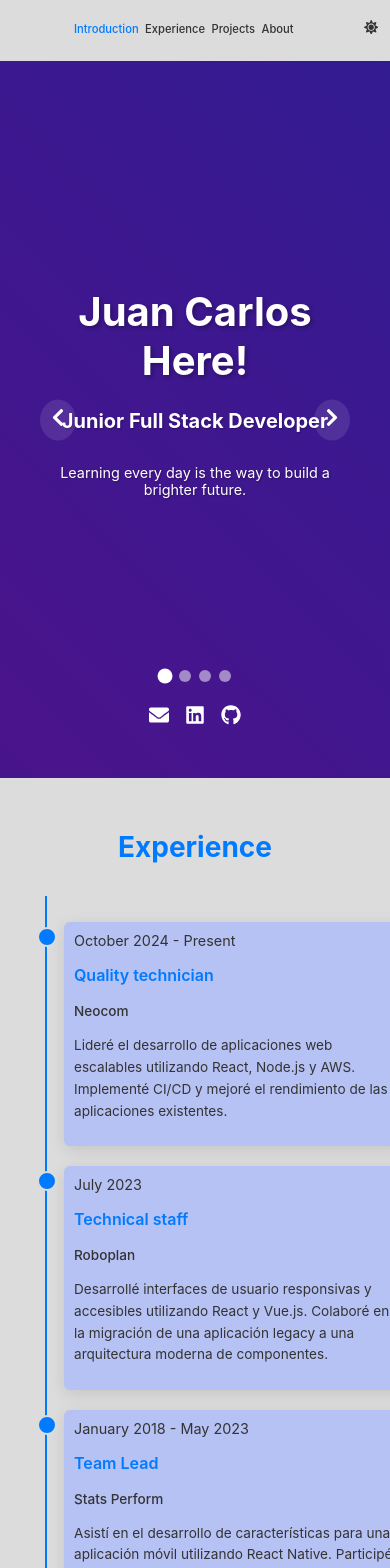
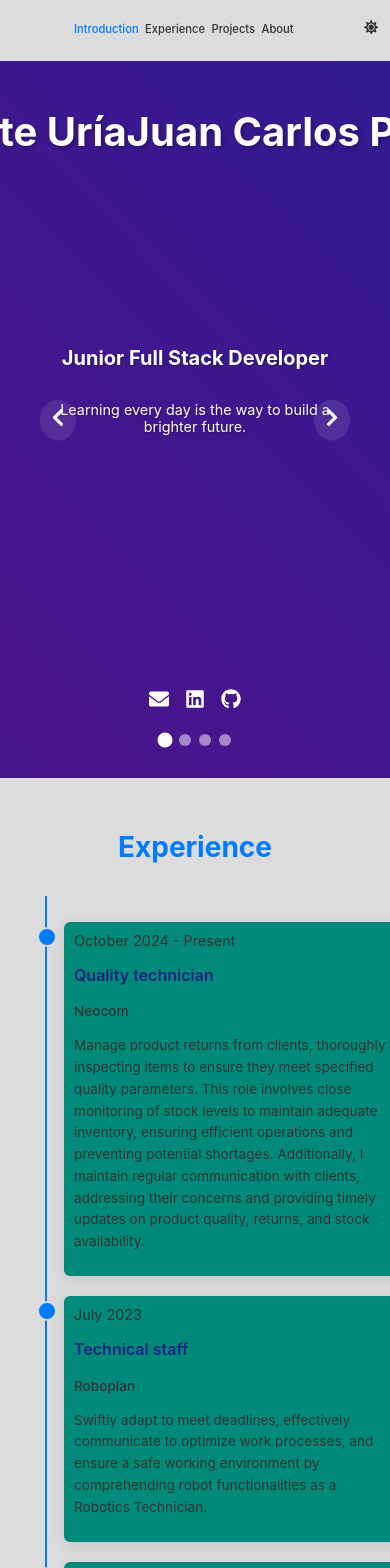
Before and after one commit to Chispa8/Porfolio, a React (Create React App) app: page / in a window 390 px wide. Shown: the top 1568 px of the page. Built offline with nearby package versions, Linux system fonts and the light colour scheme.

Commit message:
About, Experience, Introduction and Porject user experience and styles improved

```diff
--- a/public/index.html
+++ b/public/index.html
@@ -9,6 +9,11 @@
       name="description"
       content="Web site created using create-react-app"
     />
+    <link
+      href="https://fonts.googleapis.com/css2?family=Poppins:wght@300;400;500;600;700&display=swap"
+      rel="stylesheet"
+    />
+
     <link rel="apple-touch-icon" href="%PUBLIC_URL%/logo192.png" />
     <!--
       manifest.json provides metadata used when your web app is installed on a
--- a/src/components/About/About.js
+++ b/src/components/About/About.js
@@ -4,31 +4,49 @@ import { useInView } from "react-intersection-observer"
 import { FaEnvelope, FaGithub, FaLinkedin } from "react-icons/fa"
 import {
   SiJavascript,
+  /* SiJava,
+  SiJunit,
+  SiAgile,
+  SiAmazonaws, */
+  SiPython,
+  SiMysql,
+  SiSqlite,
+  SiHtml5,
+  SiTailwindcss,
   SiReact,
-  SiNodedotjs,
-  SiMongodb,
-  SiHtml5,
-  SiCss3,
-  SiTypescript,
-  SiNextdotjs,
-  SiGraphql,
+  SiFirebase,
+  SiGit,
+  SiSpring,
+  SiApachemaven,
+  SiJira,
+  SiJquery,
   SiDocker,
-  SiGit,
+  SiPostman,
+  SiHibernate,
+  SiPowerbi,
 } from "react-icons/si"
 import styles from "./About.module.css"
 
 const skills = [
   { name: "JavaScript", icon: SiJavascript },
+  /* { name: "Java", icon: SiJava }, */
+  { name: "Python", icon: SiPython },
+  { name: "SQL", icon: SiSqlite },
+  { name: "HTML", icon: SiHtml5 },
+  { name: "Tailwind CSS", icon: SiTailwindcss },
+  /* { name: "AWS", icon: SiAmazonaws }, */
   { name: "React", icon: SiReact },
-  { name: "Node.js", icon: SiNodedotjs },
-  { name: "MongoDB", icon: SiMongodb },
-  { name: "HTML5", icon: SiHtml5 },
-  { name: "CSS3", icon: SiCss3 },
-  { name: "TypeScript", icon: SiTypescript },
-  { name: "Next.js", icon: SiNextdotjs },
-  { name: "GraphQL", icon: SiGraphql },
+  { name: "Firebase", icon: SiFirebase },
+  { name: "Git", icon: SiGit },
+  { name: "Spring", icon: SiSpring },
+  { name: "Maven", icon: SiApachemaven },
+  { name: "Jira", icon: SiJira },
+  { name: "JQuery", icon: SiJquery },
   { name: "Docker", icon: SiDocker },
-  { name: "Git", icon: SiGit },
+  { name: "Postman", icon: SiPostman },
+  { name: "Hibernate", icon: SiHibernate },
+  { name: "Power BI", icon: SiPowerbi },
+  { name: "MySQL", icon: SiMysql },
 ]
 
 function About() {
--- a/src/components/About/About.module.css
+++ b/src/components/About/About.module.css
@@ -127,7 +127,7 @@
 }
 
 .contactButton:hover {
-  background-color: var(--primary-color-dark);
+  background-color: #54ab63;
   transform: translateY(-3px);
 }
 
@@ -143,7 +143,7 @@
 }
 
 .socialLinks a:hover {
-  color: var(--primary-color);
+  color: #54ab63;
   transform: translateY(-3px);
 }
 
--- a/src/components/Experience/Experience.js
+++ b/src/components/Experience/Experience.js
@@ -7,28 +7,28 @@ const experiences = [
     title: "Quality technician",
     company: "Neocom",
     description:
-      "Lideré el desarrollo de aplicaciones web escalables utilizando React, Node.js y AWS. Implementé CI/CD y mejoré el rendimiento de las aplicaciones existentes.",
+      "Manage product returns from clients, thoroughly inspecting items to ensure they meet specified quality parameters. This role involves close monitoring of stock levels to maintain adequate inventory, ensuring efficient operations and preventing potential shortages. Additionally, I maintain regular communication with clients, addressing their concerns and providing timely updates on product quality, returns, and stock availability.",
   },
   {
     date: "July 2023",
     title: "Technical staff",
     company: "Roboplan",
     description:
-      "Desarrollé interfaces de usuario responsivas y accesibles utilizando React y Vue.js. Colaboré en la migración de una aplicación legacy a una arquitectura moderna de componentes.",
+      "Swiftly adapt to meet deadlines, effectively communicate to optimize work processes, and ensure a safe working environment by comprehending robot functionalities as a Robotics Technician.",
   },
   {
     date: "January 2018 - May 2023",
     title: "Team Lead",
     company: "Stats Perform",
     description:
-      "Asistí en el desarrollo de características para una aplicación móvil utilizando React Native. Participé en code reviews y sesiones de pair programming.",
+      "In high-pressure environments with tight deadlines, I have effectively led direct reports, elevating team performance and initiating improvement strategies.\n Working alongside experienced peers and serving demanding clients, extensive research and coordination have been essential to meeting rigorous expectations. By guiding teams through challenging situations and sharing tools to enhance efficiency, I fostered growth and ensured consistent delivery excellence. Balancing multiple responsibilities, I managed team KPIs and developed strategic approaches to optimize overall performance and maintain client satisfaction.",
   },
   {
     date: "September 2014 - December 2017",
     title: "Data Analyst",
     company: "Stats Perform",
     description:
-      "Asistí en el desarrollo de características para una aplicación móvil utilizando React Native. Participé en code reviews y sesiones de pair programming.",
+      "Excel in meeting strict deadlines, adapting quickly to changes, and continuously expanding my skill set to improve tools and processes. Proactive in suggesting enhancements, bringing strong analytical skills and meticulous attention to detail. Working efficiently in fast-paced environments, focus on delivering actionable insights from complex datasets, consistently enabling informed decision-making under tight timeframes. My ability to quickly adapt to evolving requirements has been key to driving improvements and maintaining high standards in data analysis.",
   },
 ]
 
--- a/src/components/Experience/Experience.module.css
+++ b/src/components/Experience/Experience.module.css
@@ -57,7 +57,7 @@
 
 .timelineContent {
   padding: 15px;
-  background-color: #b6c1f4;
+  background-color: #018a7a;
   position: relative;
   border-radius: 6px;
   box-shadow: 0 4px 16px rgba(0, 0, 0, 0.1);
@@ -74,7 +74,7 @@
   font-size: 1.2rem;
   font-weight: 600;
   margin-bottom: 0.25rem;
-  color: var(--primary-color);
+  color: #1a237e;
 }
 
 .company {
--- a/src/components/Introduction/Introduction.js
+++ b/src/components/Introduction/Introduction.js
@@ -11,26 +11,22 @@ import styles from "./Introduction.module.css"
 const slides = [
   {
     gradientClass: styles.bgGradient1,
-    title: "Juan Carlos Here!",
     subtitle: "Junior Full Stack Developer",
     description: "Learning every day is the way to build a brighter future.",
   },
   {
     gradientClass: styles.bgGradient2,
-    title: "Create",
     subtitle: "Turning ideas into reality",
     description: "Passionate about developing elegant and efficient solutions.",
   },
   {
     gradientClass: styles.bgGradient3,
-    title: "Inspire",
     subtitle: "Building a brighter future",
     description:
       "Committed to continuous learning and growth in the tech world.",
   },
   {
     gradientClass: styles.bgGradient4,
-    title: "Evolve",
     subtitle: "Let's collaborate",
     description: "Let's create our next mind-blowing experience together!",
   },
@@ -75,15 +71,19 @@ function Introduction() {
             } ${slide.gradientClass}`}
           >
             <div className={styles.content}>
-              <h1
-                style={{
-                  transform: `translate(${mousePosition.x * 20}px, ${
-                    mousePosition.y * 20
-                  }px)`,
-                }}
-              >
-                {slide.title}
-              </h1>
+              <div className={styles.slidingNameContainer}>
+                <div className={styles.slidingNameWrapper}>
+                  <span className={styles.slidingName}>
+                    Juan Carlos Poblete Uría
+                  </span>
+                  <span className={styles.slidingName}>
+                    Juan Carlos Poblete Uría
+                  </span>
+                  <span className={styles.slidingName}>
+                    Juan Carlos Poblete Uría
+                  </span>
+                </div>
+              </div>
               <h2
                 style={{
                   transform: `translate(${mousePosition.x * 15}px, ${
@@ -145,7 +145,6 @@ function Introduction() {
           <FaGithub />
         </a>
       </div>
-      <div className={styles.gradientOverlay}></div>
     </section>
   )
 }
--- a/src/components/Introduction/Introduction.module.css
+++ b/src/components/Introduction/Introduction.module.css
@@ -47,16 +47,46 @@
   justify-content: center;
   align-items: center;
   height: 100%;
-  padding-bottom: 60px; /* Add space for social icons */
+  padding-bottom: 60px;
 }
 
-.content h1 {
-  font-size: 4rem;
+.slidingNameContainer {
+  position: absolute;
+  top: 5%;
+  width: 100%;
+  height: 120px;
+  overflow: hidden;
+  margin-bottom: 1rem;
+}
+
+.slidingNameWrapper {
+  position: absolute;
+  display: flex;
+  width: 300%;
+  height: 100%;
+  animation: slideText 15s linear infinite;
+}
+
+.slidingName {
+  width: 100%;
+  height: 100%;
+  font-size: 5rem;
   font-weight: bold;
   color: white;
-  margin-bottom: 0.5rem;
   text-shadow: 2px 2px 4px rgba(0, 0, 0, 0.3);
-  transition: transform 0.1s ease-out;
+  display: flex;
+  align-items: center;
+  justify-content: center;
+  white-space: nowrap;
+}
+
+@keyframes slideText {
+  0% {
+    transform: translateX(0);
+  }
+  100% {
+    transform: translateX(-66.666%);
+  }
 }
 
 .content h2 {
@@ -149,6 +179,30 @@
   transform: translateY(-3px);
 }
 
+.bgGradient1 {
+  background: linear-gradient(45deg, #1a237e, #4a148c, #311b92, #6a1b9a);
+  background-size: 300% 300%;
+  animation: gradient1 10s ease infinite;
+}
+
+.bgGradient2 {
+  background: linear-gradient(-45deg, #004d40, #00695c, #00796b, #00897b);
+  background-size: 300% 300%;
+  animation: gradient2 10s ease infinite;
+}
+
+.bgGradient3 {
+  background: linear-gradient(135deg, #bf360c, #d84315, #e64a19, #f4511e);
+  background-size: 300% 300%;
+  animation: gradient3 10s ease infinite;
+}
+
+.bgGradient4 {
+  background: linear-gradient(-135deg, #1a237e, #283593, #303f9f, #3949ab);
+  background-size: 300% 300%;
+  animation: gradient4 10s ease infinite;
+}
+
 @keyframes gradient1 {
   0% {
     background-position: 0% 50%;
@@ -197,38 +251,13 @@
   }
 }
 
-.bgGradient1 {
-  background: linear-gradient(45deg, #1a237e, #4a148c, #311b92, #6a1b9a);
-  background-size: 300% 300%;
-  animation: gradient1 10s ease infinite;
-}
-
-.bgGradient2 {
-  background: linear-gradient(-45deg, #004d40, #00695c, #00796b, #00897b);
-  background-size: 300% 300%;
-  animation: gradient2 10s ease infinite;
-}
-
-.bgGradient3 {
-  background: linear-gradient(135deg, #bf360c, #d84315, #e64a19, #f4511e);
-  background-size: 300% 300%;
-  animation: gradient3 10s ease infinite;
-}
-
-.bgGradient4 {
-  background: linear-gradient(-135deg, #1a237e, #283593, #303f9f, #3949ab);
-  background-size: 300% 300%;
-  animation: gradient4 10s ease infinite;
-}
-
 @media (max-width: 768px) {
-  .content {
-    font-size: 3rem;
-    padding-bottom: 80px; /* Increase padding for smaller screens */
+  .slidingName {
+    font-size: 3.5rem;
   }
 
-  .content h1 {
-    font-size: 3rem;
+  .slidingNameContainer {
+    height: 90px;
   }
 
   .content h2 {
@@ -243,19 +272,15 @@
     font-size: 1.5rem;
     padding: 0.75rem;
   }
-
-  .socialLinks {
-    bottom: 3rem;
-  }
-
-  .indicators {
-    bottom: 6rem;
-  }
 }
 
 @media (max-width: 480px) {
-  .content h1 {
+  .slidingName {
     font-size: 2.5rem;
+  }
+
+  .slidingNameContainer {
+    height: 70px;
   }
 
   .content h2 {
--- a/src/components/Projects/Projects.js
+++ b/src/components/Projects/Projects.js
@@ -3,12 +3,28 @@ import { motion, AnimatePresence } from "framer-motion"
 import { FaGithub, FaExternalLinkAlt, FaQuestionCircle } from "react-icons/fa"
 import {
   SiJavascript,
+  SiHtml5,
   SiReact,
-  SiNodedotjs,
-  SiMongodb,
-  SiTypescript,
-  SiHtml5,
+  SiFirebase,
   SiCss3,
+  SiVercel,
+  /* SiJava,
+  SiJunit,
+  SiAgile,
+  SiAmazonaws,
+  SiPython,
+  SiMysql,
+  SiSqlite,
+  SiTailwindcss,
+  SiGit,
+  SiSpring,
+  SiApachemaven,
+  SiJira,
+  SiJquery,
+  SiDocker,
+  SiPostman,
+  SiHibernate,
+  SiPowerbi, */
 } from "react-icons/si"
 import styles from "./Projects.module.css"
 
@@ -22,7 +38,7 @@ const projects = [
     github: "https://github.com/Chispa8/Shelter-project",
     summary:
       "A comprehensive platform facilitating animal adoption from shelters. Built with React for a responsive frontend, Node.js for robust backend operations, and Firebase for real-time database management. Features include animal profiles, adoption request system, and shelter management tools.",
-    stack: [SiReact, SiNodedotjs, SiMongodb, SiJavascript],
+    stack: [SiReact, SiFirebase, SiVercel, SiJavascript, SiHtml5, SiCss3],
   },
   {
     id: 2,
@@ -33,7 +49,7 @@ const projects = [
     github: "https://github.com/Chispa8/Realm-Game",
     summary:
       "Aplicación de gestión de tareas avanzada con funciones de colaboración en tiempo real. Incluye autenticación de usuarios, recordatorios personalizables, etiquetas para organización, y sincronización en múltiples dispositivos. Utiliza React para la interfaz de usuario, Node.js para la lógica del servidor, MongoDB para almacenamiento persistente, y TypeScript para un código más robusto y mantenible.",
-    stack: [SiReact, SiNodedotjs, SiMongodb, SiTypescript],
+    stack: [SiReact, SiJavascript, SiVercel, SiHtml5, SiCss3],
   },
   {
     id: 3,
@@ -44,7 +60,7 @@ const projects = [
     github: "https://github.com/yourusername/weather-dashboard",
     summary:
       "Dashboard de clima interactivo y completo. Ofrece visualizaciones de datos avanzadas para temperaturas, precipitaciones, y patrones climáticos. Incluye pronósticos a largo plazo, alertas meteorológicas personalizables, y mapas interactivos. Desarrollado con React para una interfaz de usuario dinámica y JavaScript para la lógica de la aplicación, integrando APIs de clima en tiempo real para datos precisos y actualizados.",
-    stack: [SiReact, SiJavascript],
+    stack: [SiReact, SiJavascript, SiHtml5, SiCss3],
   },
   {
     id: 4,
@@ -61,7 +77,7 @@ const projects = [
     id: 5,
     title: "Comming soon...",
     description:
-      "Always working on a next project to improve my skils wherever I am.",
+      "Always working on a next project to improve my skills wherever I am.",
     image: "/images/ComingSoon.PNG",
     github: "https://github.com/Chispa8",
     summary:
```
